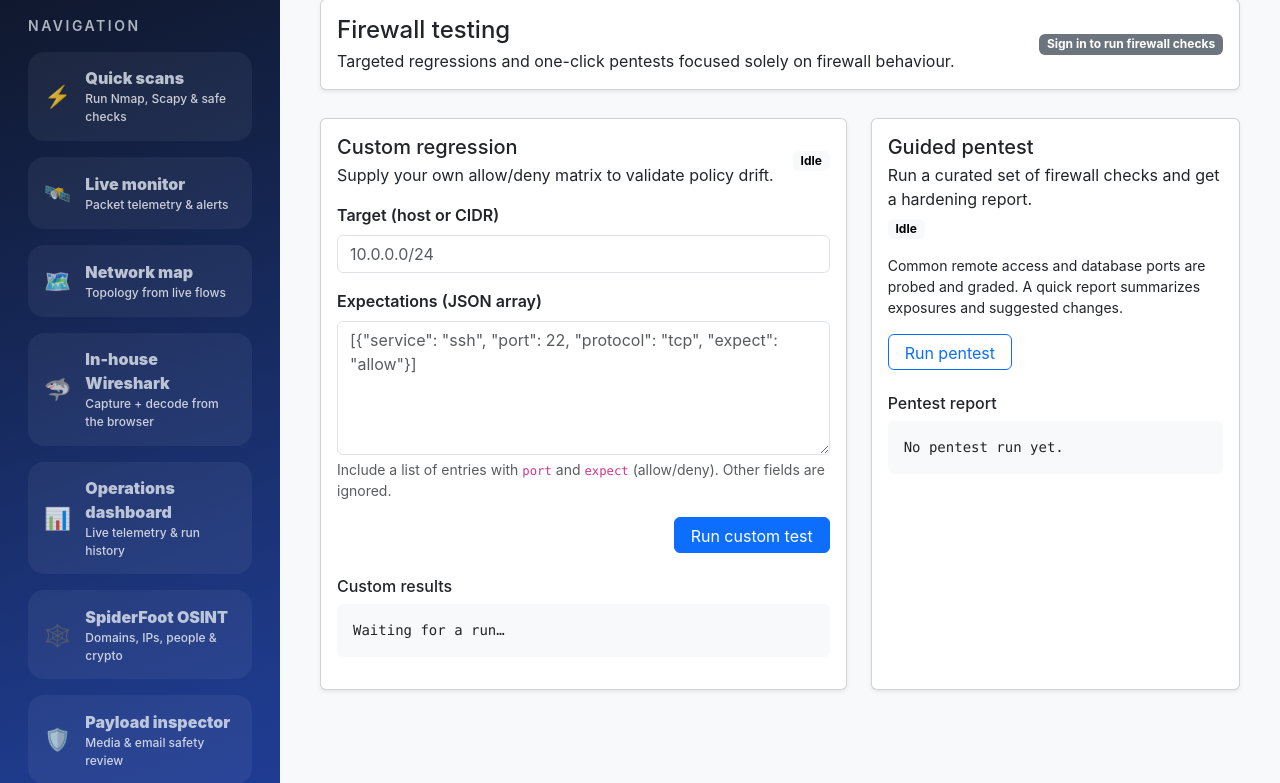
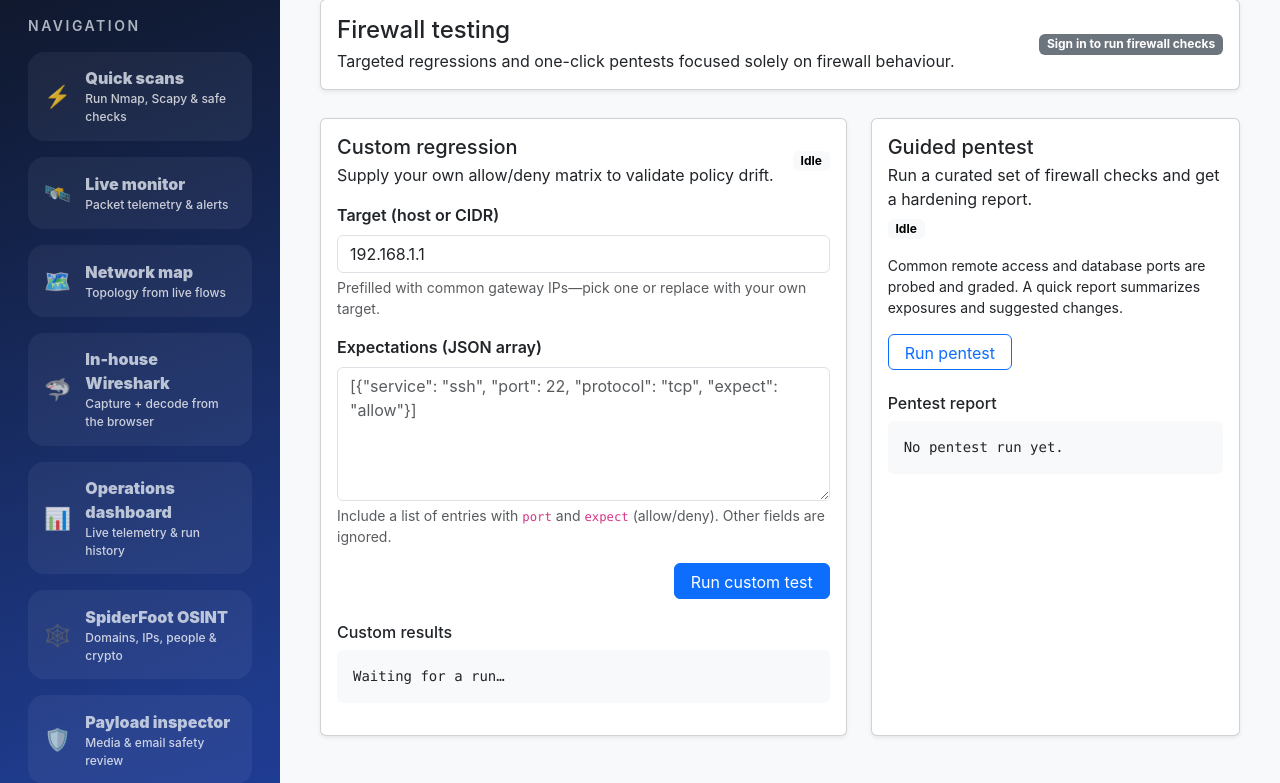
Before and after one commit to calypsorrr/cybersecurity, a Flask app: page /firewall in a window 1280 px wide. Shown: the part 97-880 px from the top of the page. Run offline with Flask 3, Linux system fonts and the light colour scheme; some libraries are stand-ins or nearby versions.

Commit message:
Add default gateway presets on firewall page

```diff
--- a/cybercheck/templates/firewall.html
+++ b/cybercheck/templates/firewall.html
@@ -33,7 +33,15 @@
         <form class="row gy-3" id="firewallForm" data-no-overlay>
           <div class="col-12">
             <label class="form-label" for="firewallTarget">Target (host or CIDR)</label>
-            <input class="form-control" id="firewallTarget" type="text" placeholder="10.0.0.0/24" required>
+            <input class="form-control" id="firewallTarget" type="text" placeholder="10.0.0.0/24" list="gatewayPresets" value="192.168.1.1" required>
+            <datalist id="gatewayPresets">
+              <option value="192.168.1.1"></option>
+              <option value="192.168.0.1"></option>
+              <option value="10.0.0.1"></option>
+              <option value="192.168.1.254"></option>
+              <option value="192.168.100.1"></option>
+            </datalist>
+            <div class="form-text">Prefilled with common gateway IPs—pick one or replace with your own target.</div>
           </div>
           <div class="col-12">
             <label class="form-label" for="firewallExpectations">Expectations (JSON array)</label>
```
